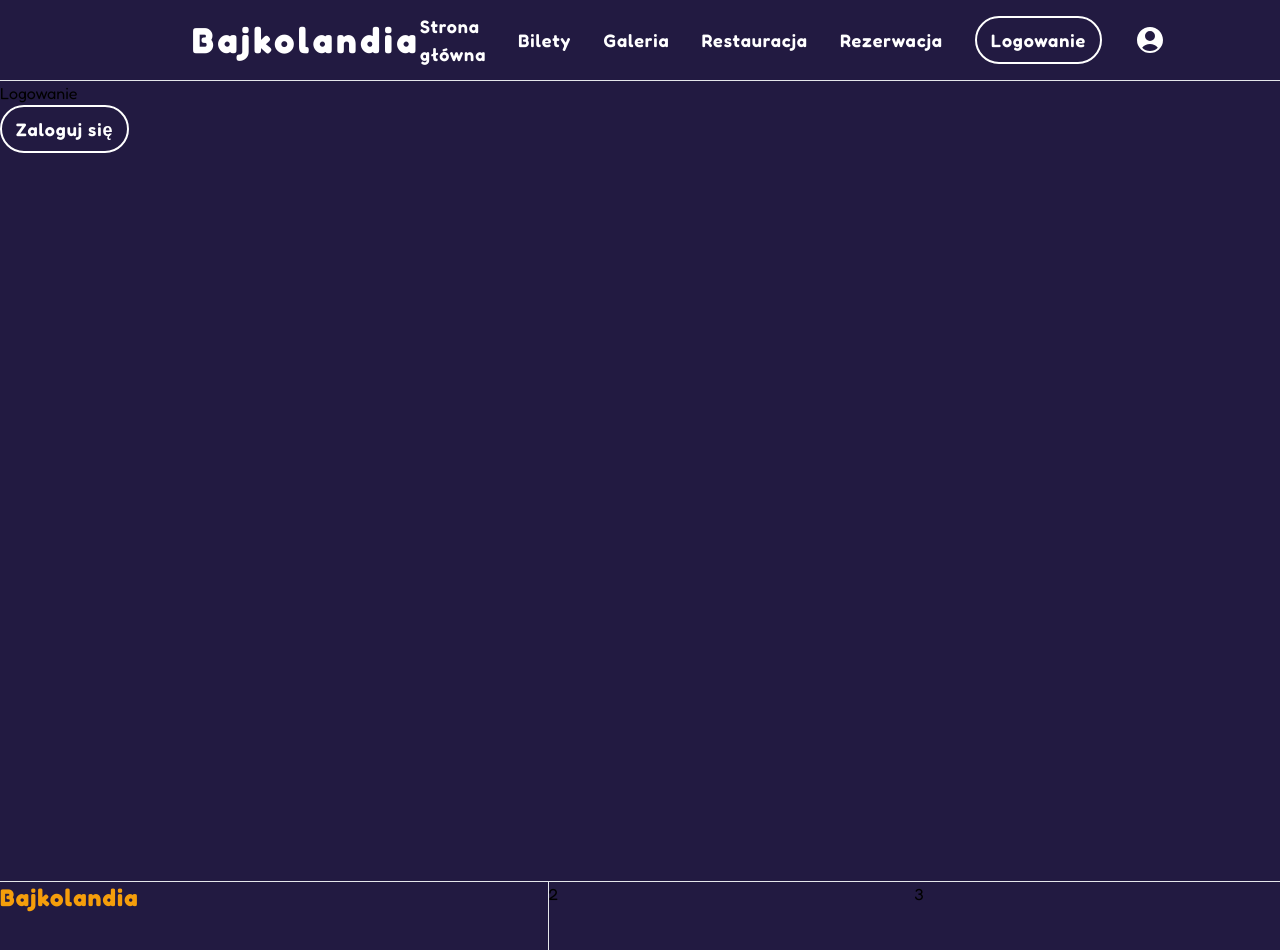
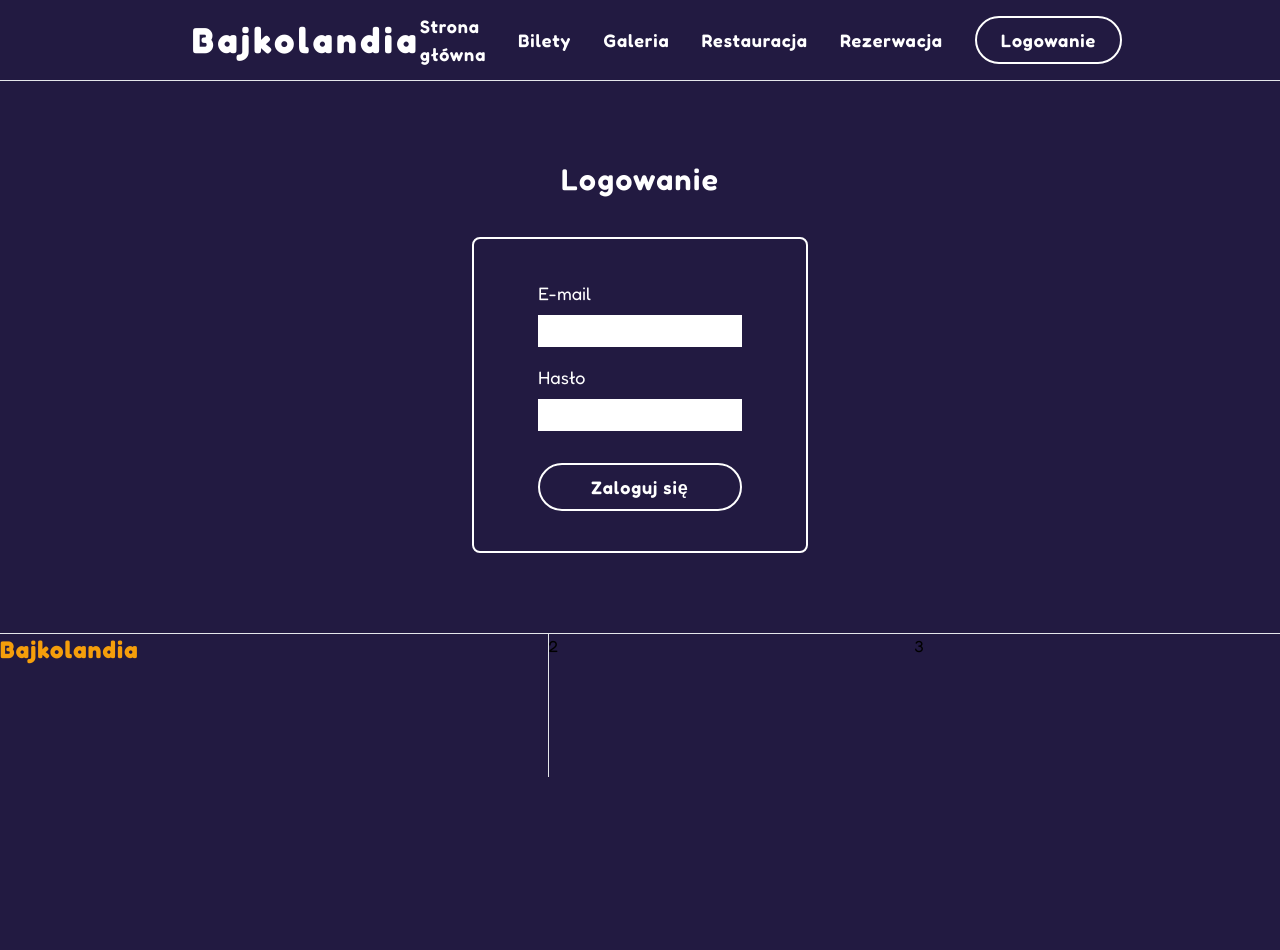
Before and after one commit to kwawrzynczak/ui-design, a React (Vite) app: page /logowanie in a window 1280 px wide. Shown: the top 950 px of the page. After the commit the page ends 800 px from the top, so only its background shows below. Built offline with nearby package versions, Linux system fonts and the light colour scheme.

Commit message:
Create login form

```diff
--- /dev/null
+++ b/src/components/LoginForm.jsx
@@ -0,0 +1,30 @@
+import { useNavigate } from 'react-router-dom';
+import { useAuthContext } from '../hooks/useAuthContext';
+
+const LoginForm = () => {
+  const { authUser, setAuthUser, isLogged, setIsLogged } = useAuthContext();
+  const router = useNavigate();
+  const handleLogin = (e) => {
+    e.preventDefault();
+    setAuthUser({ name: 'John Doe' });
+    setIsLogged(true);
+    router('/');
+  };
+  return (
+    <div className="flex flex-col items-center justify-center">
+      <form className="flex flex-col gap-2 rounded-lg border-2 border-white px-16 py-10">
+        <label className="text-lg text-white">E-mail</label>
+        <input type="email" className="h-8 px-1.5" />
+        <label className="mt-2 text-lg text-white">Hasło</label>
+        <input type="password" className="h-8 px-1.5" />
+        <button
+          className="mt-6 cursor-pointer rounded-full border-2 border-white px-3.5 py-2 text-center text-lg font-semibold tracking-wider text-white"
+          onClick={(e) => handleLogin(e)}
+        >
+          Zaloguj się
+        </button>
+      </form>
+    </div>
+  );
+};
+export default LoginForm;
--- a/src/components/Navbar.jsx
+++ b/src/components/Navbar.jsx
@@ -3,6 +3,7 @@ import { twMerge } from 'tailwind-merge';
 import { useState } from 'react';
 import { NavLink, Link } from 'react-router-dom';
 import AccountOptions from './AccountOptions';
+import { useAuthContext } from '../hooks/useAuthContext';
 
 const tabs = [
   { name: 'Strona główna', path: '/' },
@@ -14,6 +15,7 @@ const tabs = [
 
 const Navbar = () => {
   const [checked, setChecked] = useState(false);
+  const { authUser, setAuthUser, isLogged, setIsLogged } = useAuthContext();
 
   return (
     <div className="flex justify-center border-b">
@@ -23,7 +25,7 @@ const Navbar = () => {
         </Link>
         <nav
           className={twMerge(
-            'absolute right-0 top-[80px] flex h-screen flex-col gap-2 p-4 text-lg font-semibold tracking-wider text-white transition duration-300 lg:static lg:h-auto lg:flex-row lg:items-center lg:gap-8 lg:p-0',
+            'absolute right-0 top-[80px] flex h-screen flex-col gap-2 bg-primary p-4 text-lg font-semibold tracking-wider text-white transition duration-300 lg:static lg:h-auto lg:flex-row lg:items-center lg:gap-8 lg:p-0',
             checked ? 'translate-x-0' : 'translate-x-full lg:translate-x-0',
           )}
         >
@@ -33,14 +35,18 @@ const Navbar = () => {
             </NavLink>
           ))}
           {/* Niezalogowany */}
-          <NavLink
-            to="/logowanie"
-            className="mt-2 rounded-full border-2 border-white px-3.5 py-2 text-center lg:mt-0"
-          >
-            Logowanie
-          </NavLink>
+          {!isLogged && (
+            <NavLink
+              to="/logowanie"
+              className="mt-2 rounded-full border-2 border-white px-3.5 py-2 text-center lg:mt-0 lg:px-6"
+            >
+              Logowanie
+            </NavLink>
+          )}
+
           {/* Zalogowany */}
-          <AccountOptions />
+
+          {isLogged && <AccountOptions />}
         </nav>
         <label className="burger lg:hidden" htmlFor="burger">
           <input
--- a/src/layouts/layout.jsx
+++ b/src/layouts/layout.jsx
@@ -7,7 +7,7 @@ const Layout = ({ children }) => {
     <div className="min-h-screen w-full">
       <AuthProvider>
         <Navbar />
-        <div className="mx-auto h-screen">{children}</div>
+        <div className="my-20">{children}</div>
         <Footer />
       </AuthProvider>
     </div>
--- a/src/pages/Login.jsx
+++ b/src/pages/Login.jsx
@@ -1,10 +1,10 @@
+import LoginForm from '../components/LoginForm';
+
 const Login = () => {
   return (
-    <div>
-      <p>Logowanie</p>
-      <button className="mt-2 rounded-full border-2 border-white px-3.5 py-2 text-center text-lg font-semibold tracking-wider text-white lg:mt-0">
-        Zaloguj się
-      </button>
+    <div className="flex flex-col items-center gap-10">
+      <h1 className="text-2xl font-semibold tracking-wider text-white lg:text-3xl">Logowanie</h1>
+      <LoginForm />
     </div>
   );
 };
```
